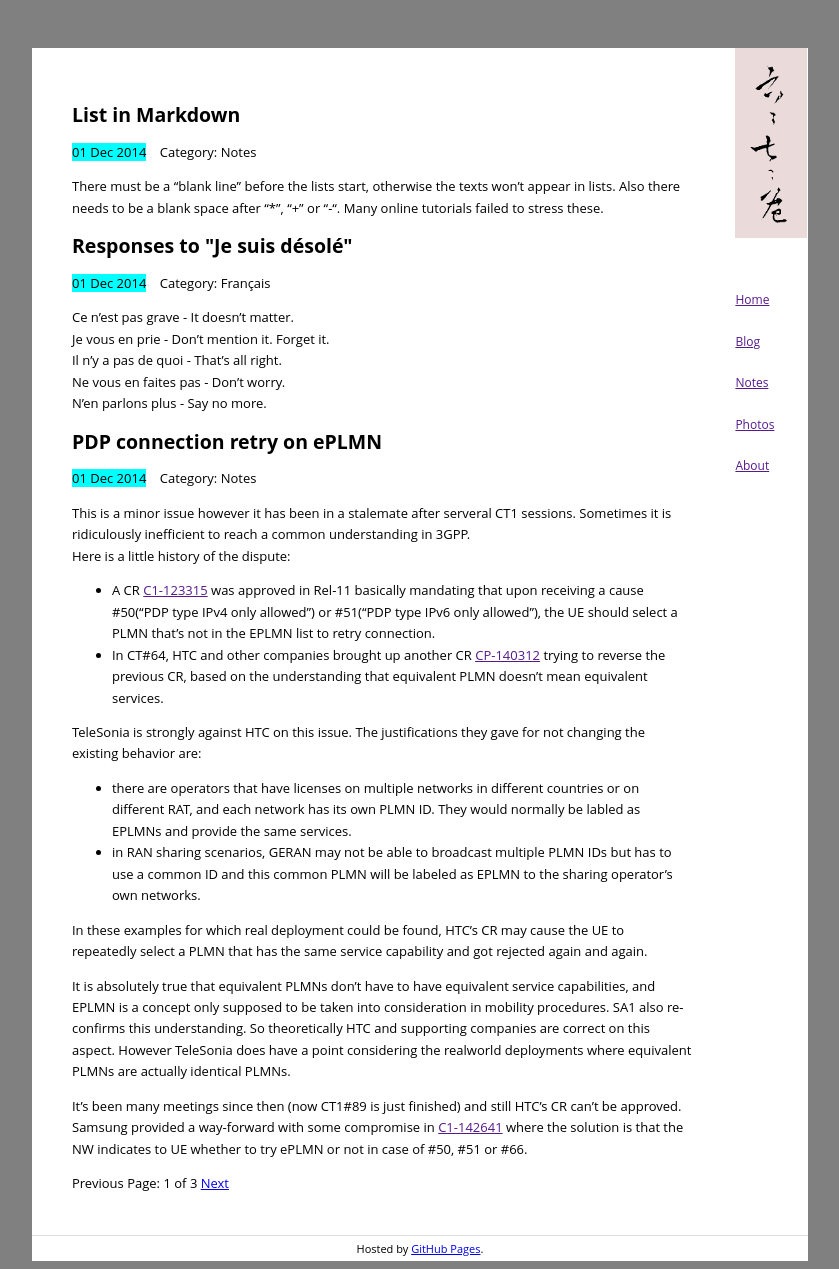
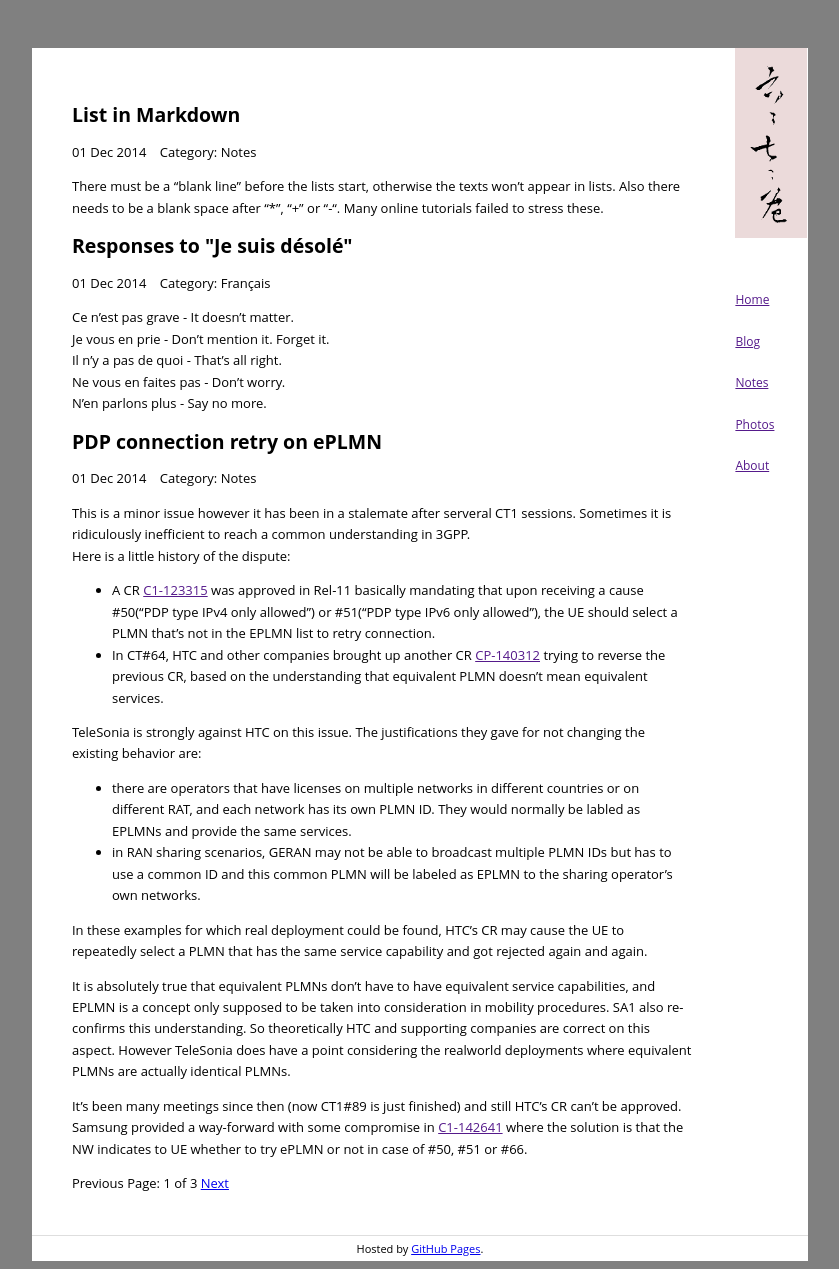
Before and after one commit to wangguanzhou/wangguanzhou.github.io, a Jekyll site: the page built from index.html, in a window 1280 px wide. Shown: the whole page, without its empty margins (220-1059 px from the left). Built offline with Jekyll 4.4.1, drawn with Linux system fonts in a browser that asks for light colours; the list of posts is cut into pages by our own code.

Commit message:
remove background color

```diff
--- a/css/style.css
+++ b/css/style.css
@@ -54,10 +54,6 @@ span.category {
 	padding: 10px;
 }
 
-time {
-	background-color: #00ffff;
-}
-
 .photos {
 	padding: 0;
 	margin: 0
```
